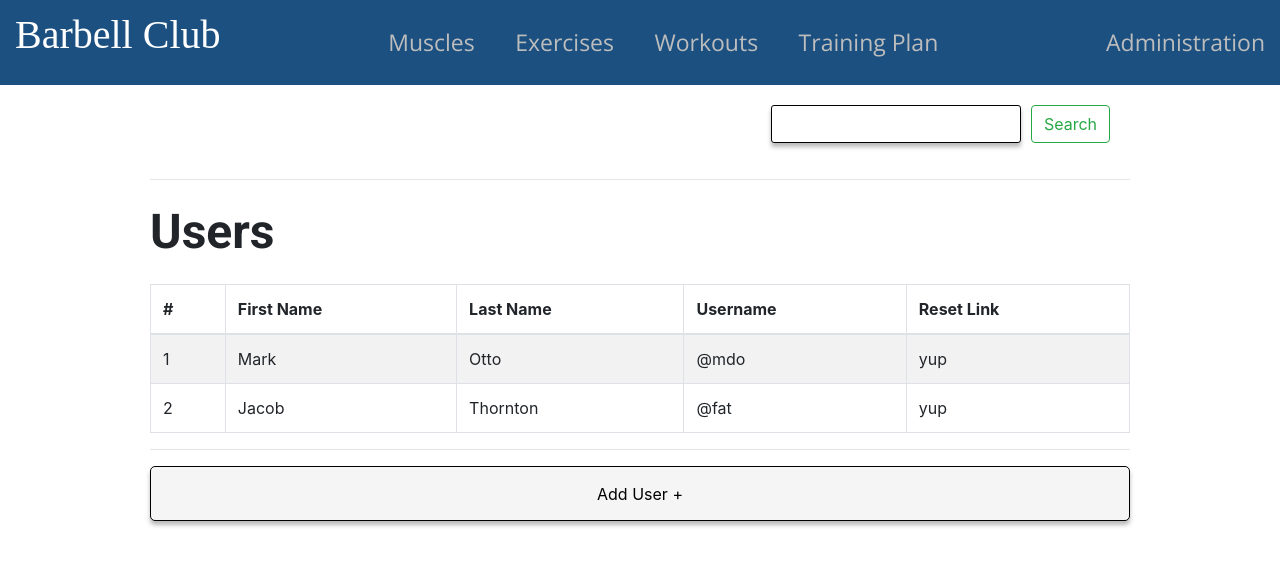
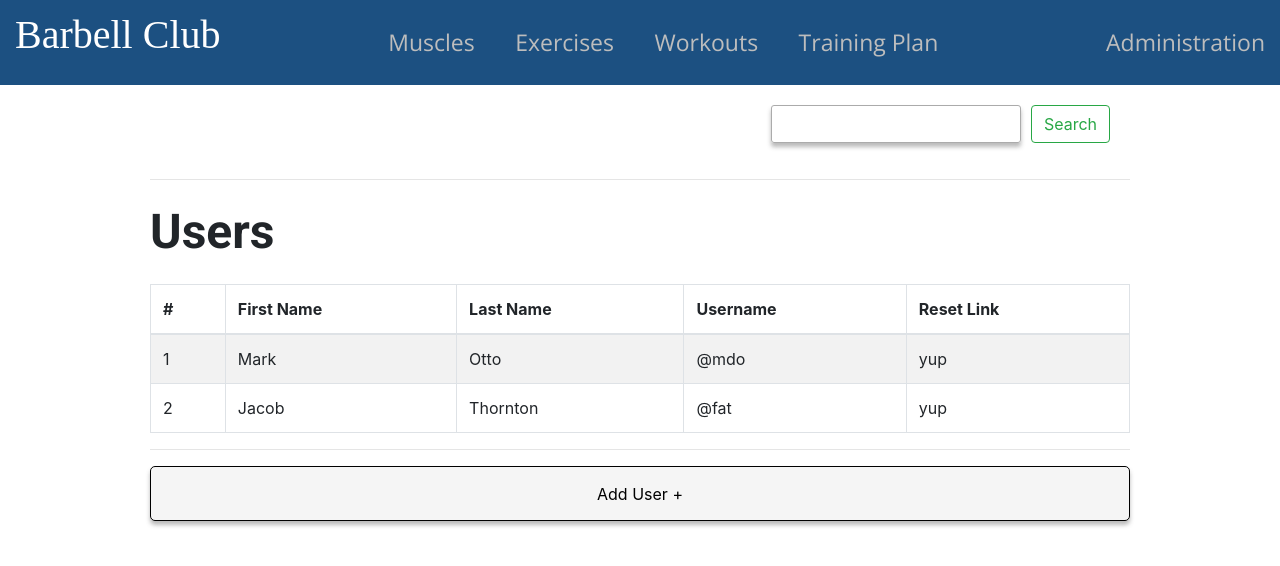
Before and after one commit to Roakz/gym_ui, a React (Create React App) app: page /users in a window 1280 px wide. Shown: the top 566 px of the page. Built offline with nearby package versions, Linux system fonts and the light colour scheme; a web font is replaced by a local one.

Commit message:
search input color change

```diff
--- a/src/App.css
+++ b/src/App.css
@@ -177,7 +177,7 @@ nav {
 }
 
 #search-card-wrapper input {
-  border: 1px solid black;
+  border: 1px solid #ABABAB;
   border-radius: 3px;
   margin-right: 10px;
   box-shadow: 0px 4px 4px #58585869;
```
